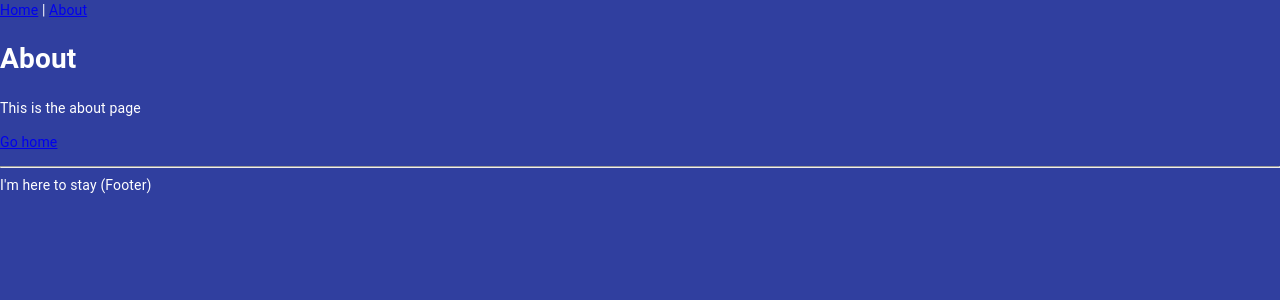
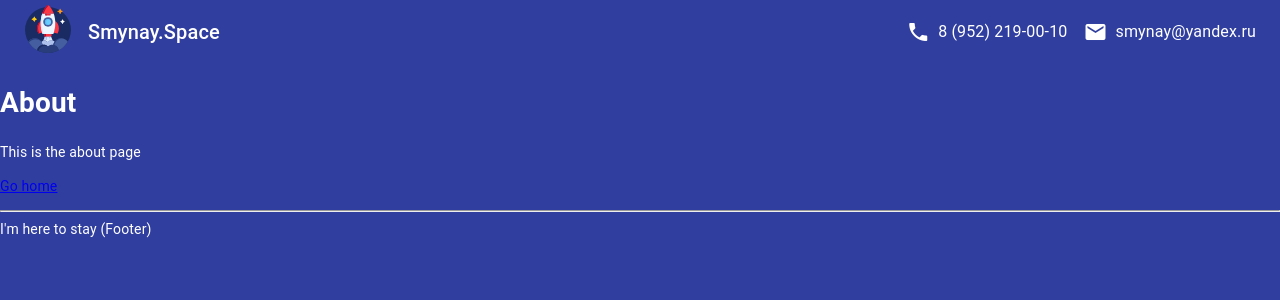
Before and after one commit to Smynay/personal, a Next.js app: page /about in a window 1280 px wide. Shown: the top 300 px of the page. Built offline with nearby package versions, Linux system fonts and the light colour scheme.

Commit message:
Customize header component

```diff
--- a/components/blocks/Header.tsx
+++ b/components/blocks/Header.tsx
@@ -1,18 +1,87 @@
+import { Box, Icon } from '@material-ui/core';
+import { Link as MuiLink } from '@material-ui/core';
+import AppBar from '@material-ui/core/AppBar';
+import IconButton from '@material-ui/core/IconButton';
+import { makeStyles } from '@material-ui/core/styles';
+import Toolbar from '@material-ui/core/Toolbar';
+import Typography from '@material-ui/core/Typography';
+import MenuIcon from '@material-ui/icons/Menu';
+import { CONTACTS } from '@Utils/contacts';
+import Image from 'next/image';
 import Link from 'next/link';
-import React, { ReactElement } from 'react';
+import React, { EventHandler, ReactElement, SyntheticEvent } from 'react';
 
-const Header = (): ReactElement => (
-  <header>
-    <nav>
-      <Link href="/">
-        <a>Home</a>
-      </Link>{' '}
-      |{' '}
-      <Link href="/about">
-        <a>About</a>
-      </Link>
-    </nav>
-  </header>
-);
+const useStyles = makeStyles((theme) => ({
+  root: {
+    border: 'none'
+  },
+  menu: {
+    display: 'none',
+    gap: theme.spacing(2),
+    [theme.breakpoints.up('md')]: {
+      display: 'flex'
+    }
+  },
+  menuItem: {
+    display: 'flex',
+    alignItems: 'center',
+    gap: theme.spacing(1)
+  },
+  menuButton: {
+    [theme.breakpoints.up('md')]: {
+      display: 'none'
+    }
+  }
+}));
+
+interface HeaderProps {
+  onMenuClick: EventHandler<SyntheticEvent>;
+}
+
+const Header = ({ onMenuClick }: HeaderProps): ReactElement => {
+  const classes = useStyles();
+
+  return (
+    <AppBar className={classes.root} position="sticky" color="transparent" variant="outlined">
+      <Toolbar>
+        <Box flexGrow={1}>
+          <Link href="/">
+            <MuiLink color="inherit" underline="none">
+              <Box display="flex" alignItems="center">
+                <Box mr={2}>
+                  <Image src="/assets/img/logo.svg" alt="" height="48" width="48" />
+                </Box>
+
+                <Typography variant="h6">Smynay.Space</Typography>
+              </Box>
+            </MuiLink>
+          </Link>
+        </Box>
+
+        <Box className={classes.menu} display="flex" alignItems="center">
+          {CONTACTS.map((item) => (
+            <Box key={`ct-${item.icon}`} className={classes.menuItem}>
+              <Icon>{item.icon}</Icon>
+              {item.href ? (
+                <MuiLink href={item.href} color="inherit" underline="none" variant="subtitle1">
+                  {item.title}
+                </MuiLink>
+              ) : (
+                <Typography variant="subtitle1">{item.title}</Typography>
+              )}
+            </Box>
+          ))}
+        </Box>
+        <IconButton
+          className={classes.menuButton}
+          color="inherit"
+          aria-label="menu"
+          onClick={onMenuClick}>
+          <MenuIcon />
+        </IconButton>
+      </Toolbar>
+    </AppBar>
+  );
+};
 
 export default Header;
```
